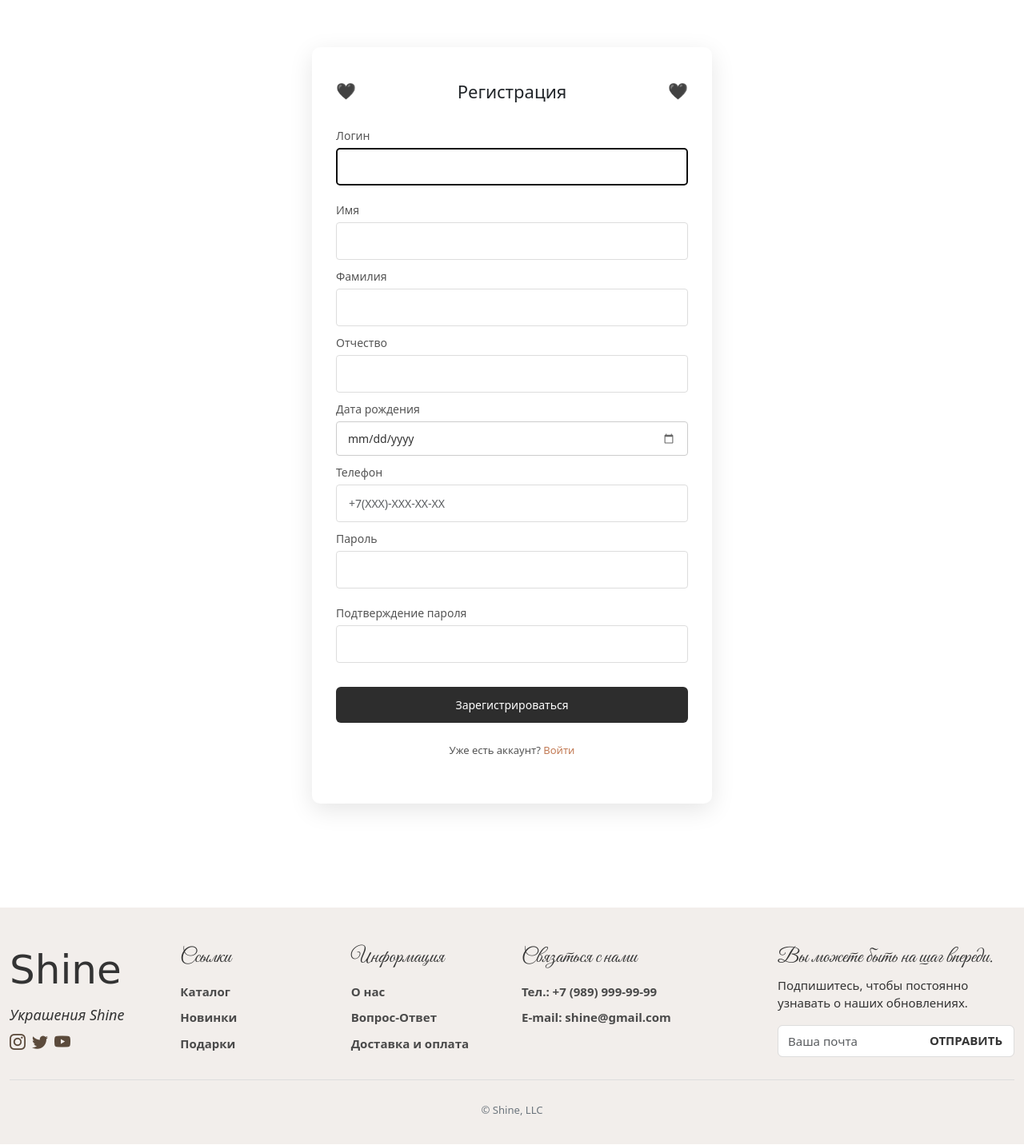
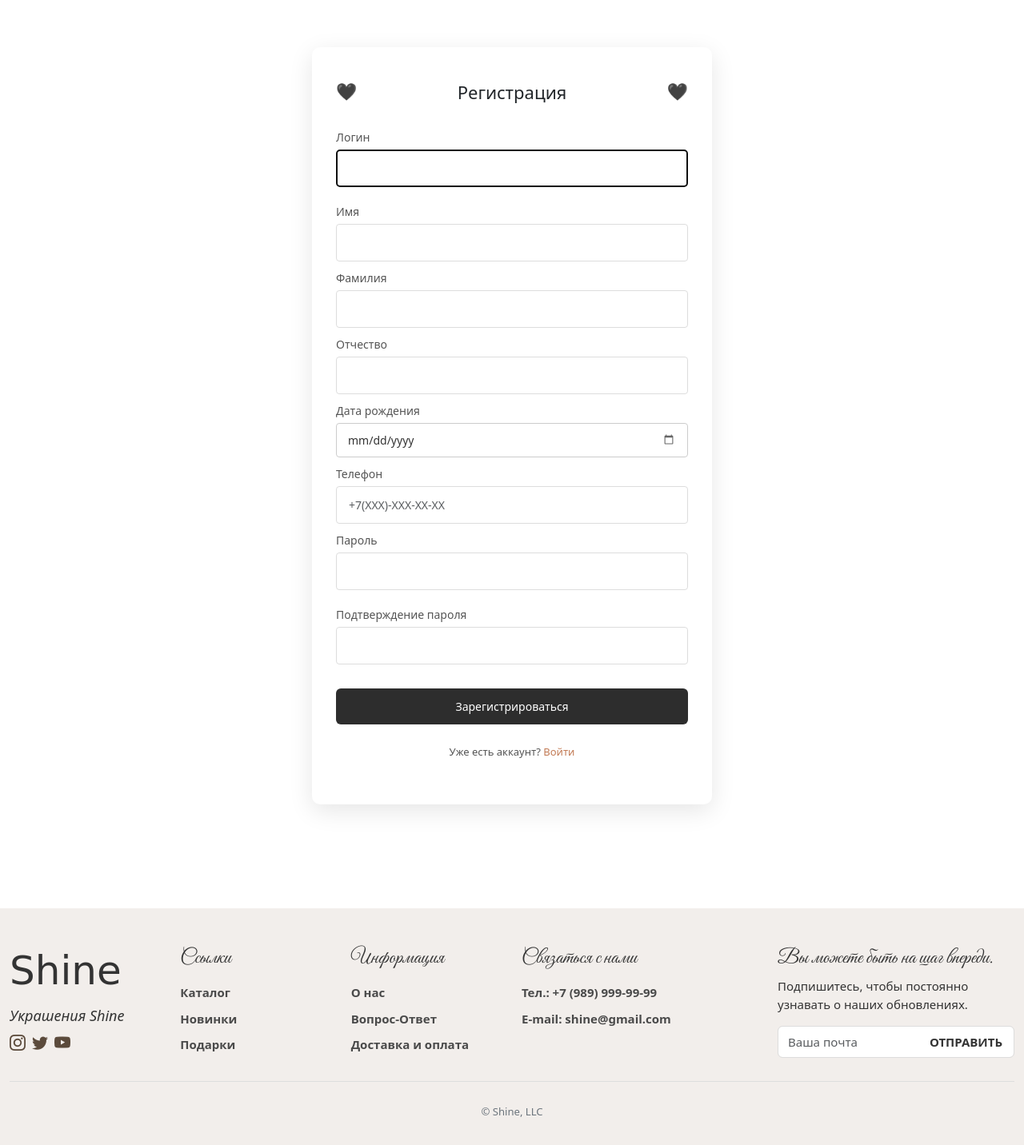
Before and after one commit to nnnastt/Shine, a Django app: page /register/ in a window 1280 px wide. Shown: the part 71-1503 px from the top of the page at 80% size. Run offline with Django 5.2, Linux system fonts and the light colour scheme; some web fonts are replaced.

Commit message:
стили

```diff
--- a/webapp/static/css/style.css
+++ b/webapp/static/css/style.css
@@ -1609,7 +1609,7 @@ margin: auto;
 
 .register-icon {
   font-style: normal;
-  font-size: 20px;
+  font-size: 21px;
   color: #333;
 }
 
```
